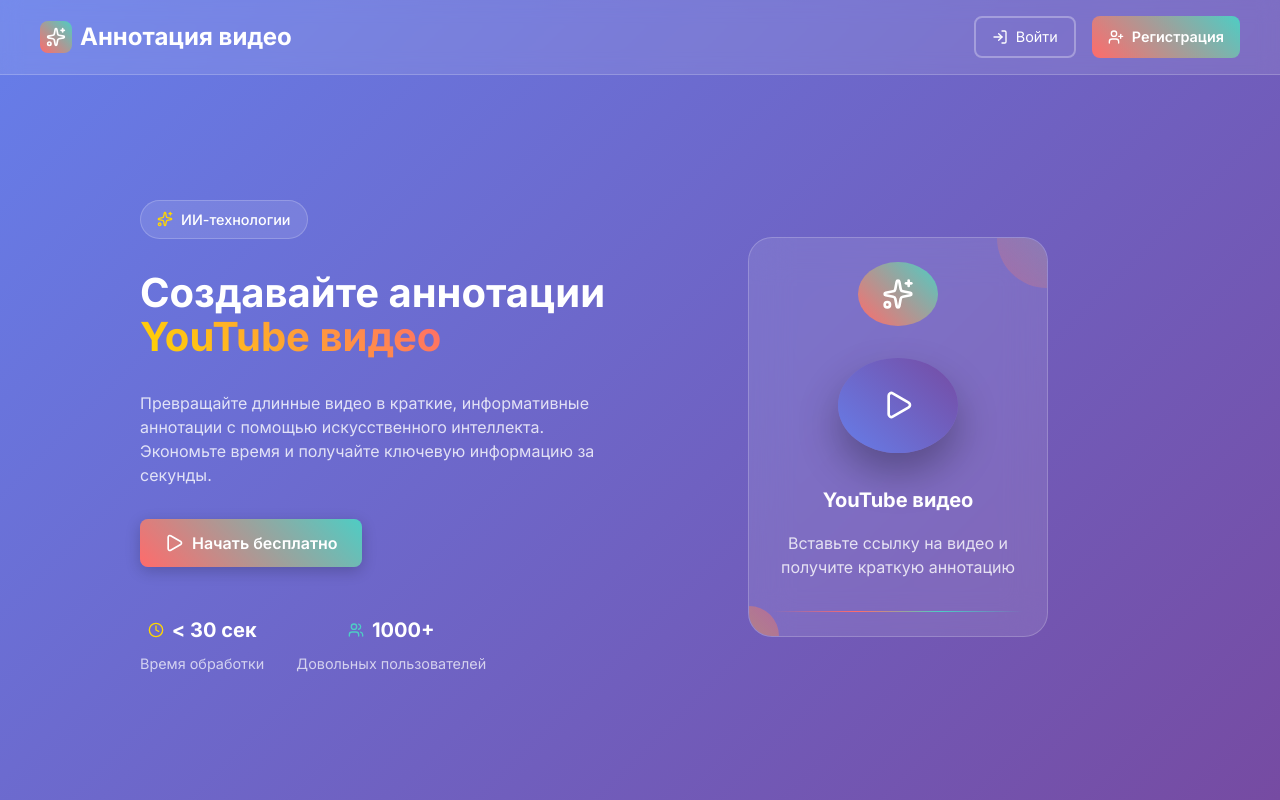
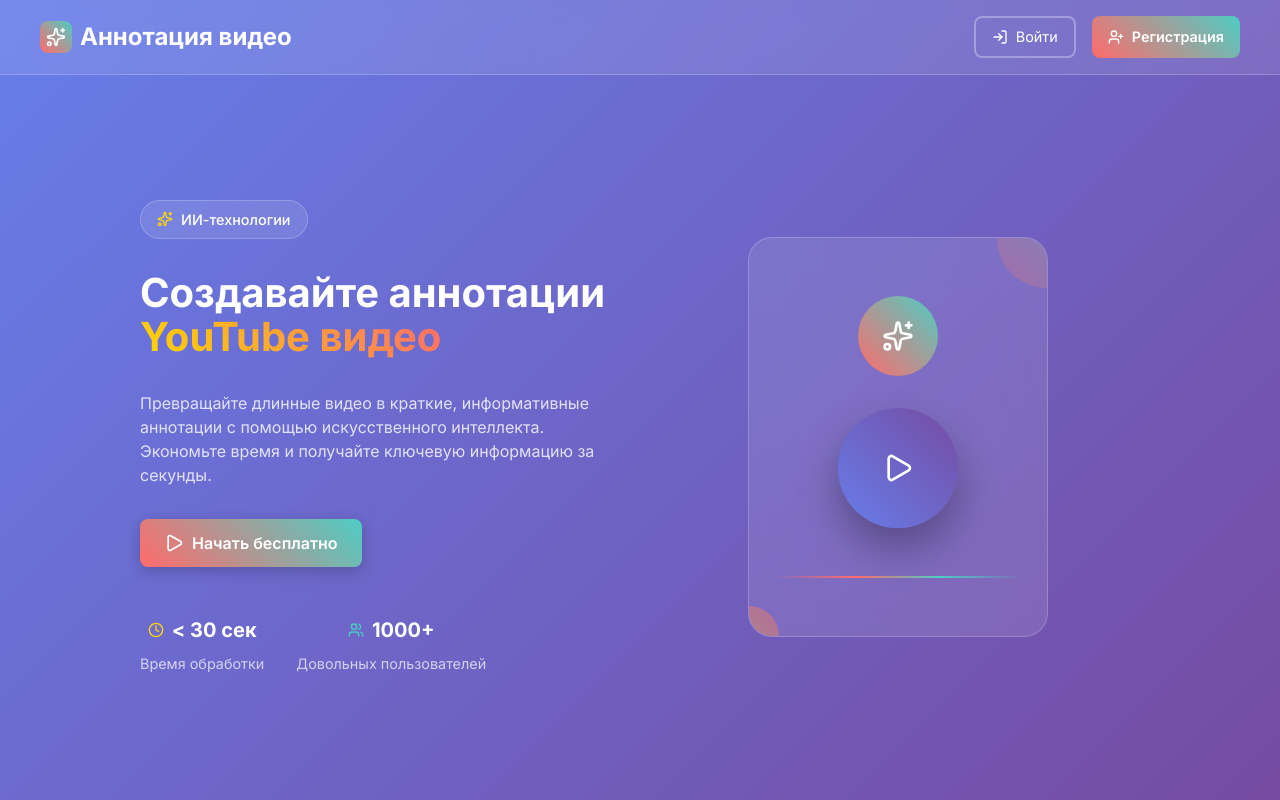
Before and after one commit to alexandre-andreev/csm, a Next.js app: page / in a window 1280 px wide. Built offline with nearby package versions, Linux system fonts and the light colour scheme.

Commit message:
7-е исправление интерфейса - Qoder

```diff
--- a/src/app/dashboard/page.tsx
+++ b/src/app/dashboard/page.tsx
@@ -15,6 +15,28 @@
   channel_title?: string
   duration?: string
   thumbnail_url?: string
+}
+
+// Function to clean up duplicate titles in the summary
+function cleanSummaryText(summaryText: string, videoTitle: string): string {
+  // Split the summary into lines
+  const lines = summaryText.split('\n').filter(line => line.trim() !== '');
+
+  // If the first line is similar to the video title, remove it
+  if (lines.length > 0) {
+    const firstLine = lines[0].replace(/^#+\s*/, '').trim(); // Remove markdown headers
+    const cleanVideoTitle = videoTitle.trim();
+
+    // Check if the first line is the same or very similar to the video title
+    if (firstLine === cleanVideoTitle ||
+        firstLine.startsWith(cleanVideoTitle) ||
+        cleanVideoTitle.startsWith(firstLine)) {
+      // Remove the first line and join the rest
+      return lines.slice(1).join('\n');
+    }
+  }
+
+  return summaryText;
 }
 
 export default function DashboardPage() {
@@ -492,7 +514,7 @@
                           WebkitBoxOrient: 'vertical'
                         }}>
                           <ReactMarkdown components={{ p: ({ children }) => <>{children}</> }}>
-                            {summary.summary_text}
+                            {cleanSummaryText(summary.summary_text, summary.video_title)}
                           </ReactMarkdown>
                         </div>
                       </div>
--- a/src/app/page.tsx
+++ b/src/app/page.tsx
@@ -358,25 +358,6 @@
                 <Play style={{ width: '2rem', height: '2rem', color: 'white' }} />
               </div>
 
-              <h3 style={{
-                color: 'white',
-                fontSize: '1.25rem',
-                fontWeight: 'bold',
-                textAlign: 'center',
-                margin: 0
-              }}>
-                YouTube видео
-              </h3>
-
-              <p style={{
-                color: 'rgba(255, 255, 255, 0.8)',
-                textAlign: 'center',
-                lineHeight: '1.5',
-                margin: 0
-              }}>
-                Вставьте ссылку на видео и получите краткую аннотацию
-              </p>
-
               <div style={{
                 width: '100%',
                 height: '2px',
```
